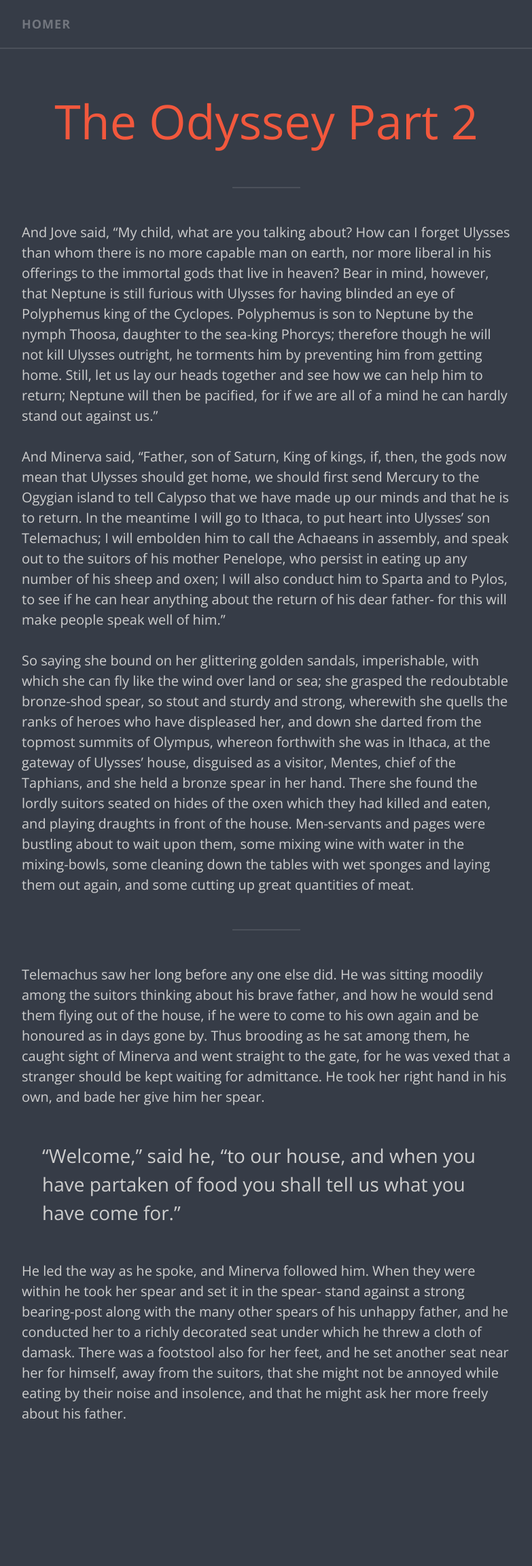
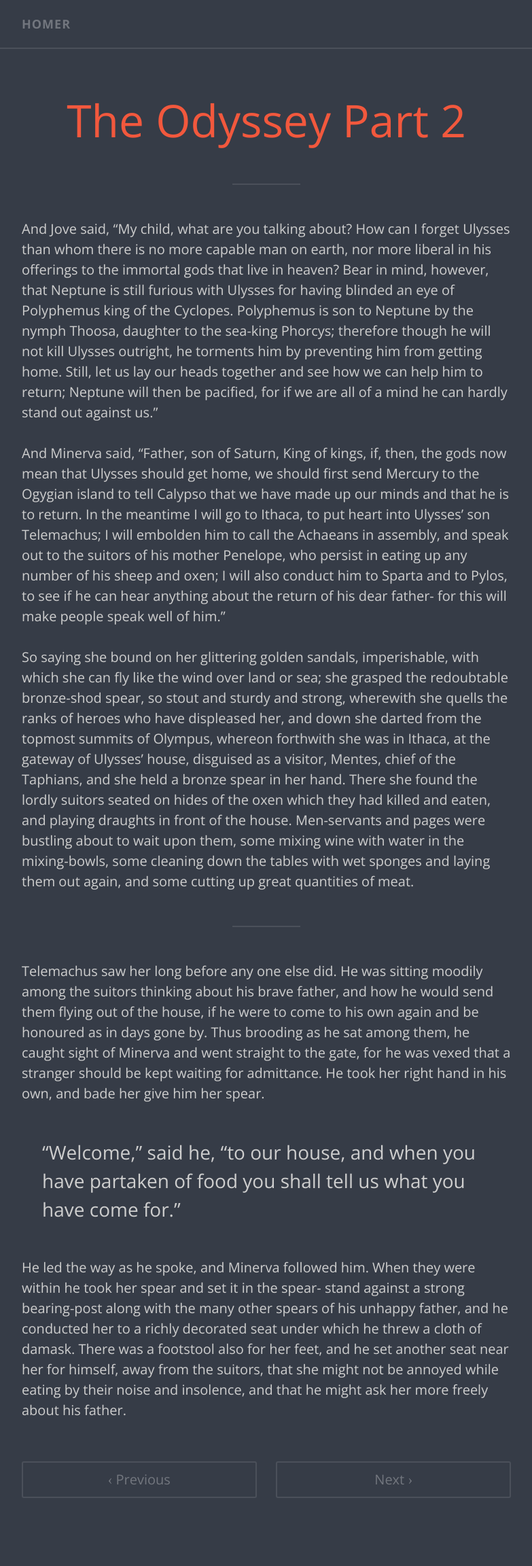
Before and after one commit to aekaplan/design-workshop, a Jekyll site: the page built from _posts/2014-03-13-the-odyssey-part-2.markdown, in a window 1280 px wide. Shown: the whole page at 68% size, without its empty margins (248-1031 px from the left). Built offline with Jekyll 4.4.1, drawn with Linux system fonts in a browser that asks for light colours; Markdown is read by kramdown in place of the engine named in the settings; before the commit the page ends 2165 px from its top, so only the background shows below that.

Commit message:
adds previous and next buttons to posts

```diff
--- a/_config.yml
+++ b/_config.yml
@@ -1,5 +1,3 @@
-name: Your New Jekyll Site
-description: Your Description
-markdown: redcarpet
-permalink: none
-pygments: true
+name: Homer
+description: The Odyssey
+permalink: /:categories/:title/
--- a/_layouts/default.html
+++ b/_layouts/default.html
@@ -2,8 +2,9 @@
 <html>
   <head>
     <meta charset="utf-8">
+    <meta name="viewport" content="width=device-width, initial-scale=1">
 
-    <title>{{ page.title }}</title>
+    <title>{{ site.name }} - {{ page.title }}</title>
 
     <link rel="stylesheet" href="/css/normalize.css">
     <link rel="stylesheet" href="/css/syntax.css">
--- a/_layouts/post.html
+++ b/_layouts/post.html
@@ -7,3 +7,13 @@ layout: default
 <article>
   {{ content }}
 </article>
+
+<div class="row button-wrap">
+  {% if page.previous.url %}
+    <a href="{{ page.previous.url }}" rel="previous" title="{{ page.previous.title }}" class="button">‹ Previous</a>
+  {% endif %}
+
+  {% if page.next.url %}
+    <a href="{{ page.next.url }}" rel="next" title="{{ page.next.title }}" class="button next">Next ›</a>
+  {% endif %}
+</div>
--- a/css/main.css
+++ b/css/main.css
@@ -53,13 +53,19 @@ header {
 
 .logo {
   color: rgba(255,255,255,0.3);
-  font-size: .9em;
+  font-size: 0.9em;
   font-weight: 700;
   letter-spacing: 1px;
   text-transform: uppercase;
+  -webkit-transition: color 0.2s ease;
+  -moz-transition: color 0.2s ease;
+  -o-transition: color 0.2s ease;
+  -ms-transition: color 0.2s ease;
+  transition: color 0.2s ease;
 }
 
 .logo:hover {
+  border: none;
   color: rgba(255,255,255,0.5);
   text-decoration: none;
 }
@@ -76,7 +82,7 @@ header {
 
   .column.full { width: 100%; }
   .column.two-thirds { width: 66.7%; }
-  .column.half { width: 200px; }
+  .column.half { width: 50%; }
   .column.third { width: 33.3%; }
   .column.fourth { width: 24.95%; }
   .column.flow-opposite { float: right; }
@@ -98,13 +104,13 @@ h1 {
 }
 
 @media (min-width: 40em) {
-  h1 { font-size: 3.5em; }
+  h1 { font-size: 3.3em; }
 }
 
 h2 {
   font-size: 1.8em;
   line-height: 1.5em;
-  margin-bottom: .2em;
+  margin-bottom: 0.2em;
 }
 
 h3 {
@@ -183,6 +189,43 @@ hr.short {
   display: block;
 }
 
+/* Buttons
+   ========================================================================== */
+
+.button-wrap { margin: 3em 0; }
+
+.button {
+  border: 2px solid rgba(255,255,255,0.1);
+  -moz-border-radius: 3px;
+  -webkit-border-radius: 3px;
+  border-radius: 3px;
+  color: rgba(255,255,255,0.3);
+  float: left;
+  padding: 0.5em;
+  text-align: center;
+  -webkit-transition: color 0.2s ease, border 0.2s ease;
+  -moz-transition: color 0.2s ease, border 0.2s ease;
+  -o-transition: color 0.2s ease, border 0.2s ease;
+  -ms-transition: color 0.2s ease, border 0.2s ease;
+  transition: color 0.2s ease, border 0.2s ease;
+  width: 48%;
+}
+
+.button.next {
+  float: right;
+  margin-left: 4%;
+}
+
+a:hover.button {
+  border: 2px solid #f2583d;
+  color: #f2583d;
+}
+
+/* Footer
+   ========================================================================== */
+
+footer { padding: 1em 0; }
+
 /* Syntax Highlighting
    ========================================================================== */
 
@@ -194,13 +237,26 @@ pre, code {
 }
 
 pre { padding: 1em; }
-code { padding: .1em .3em; }
+code { padding: 0.1em 0.3em; }
 pre code {
   background: none;
   padding: 0;
 }
 
-/* Footer
+/* Utilities
    ========================================================================== */
 
-footer { padding: 1em 0; }
+.float-right { float: right; }
+
+
+/* Clearfix
+   ========================================================================== */
+
+.row:before,
+.row:after {
+  content: " ";
+  display: table;
+}
+
+.row:after { clear: both; }
+.row { *zoom: 1; }
```
Also changed, not shown: _posts/2014-03-14-the-odyssey-part-3.markdown (added, +29 -0 lines).
